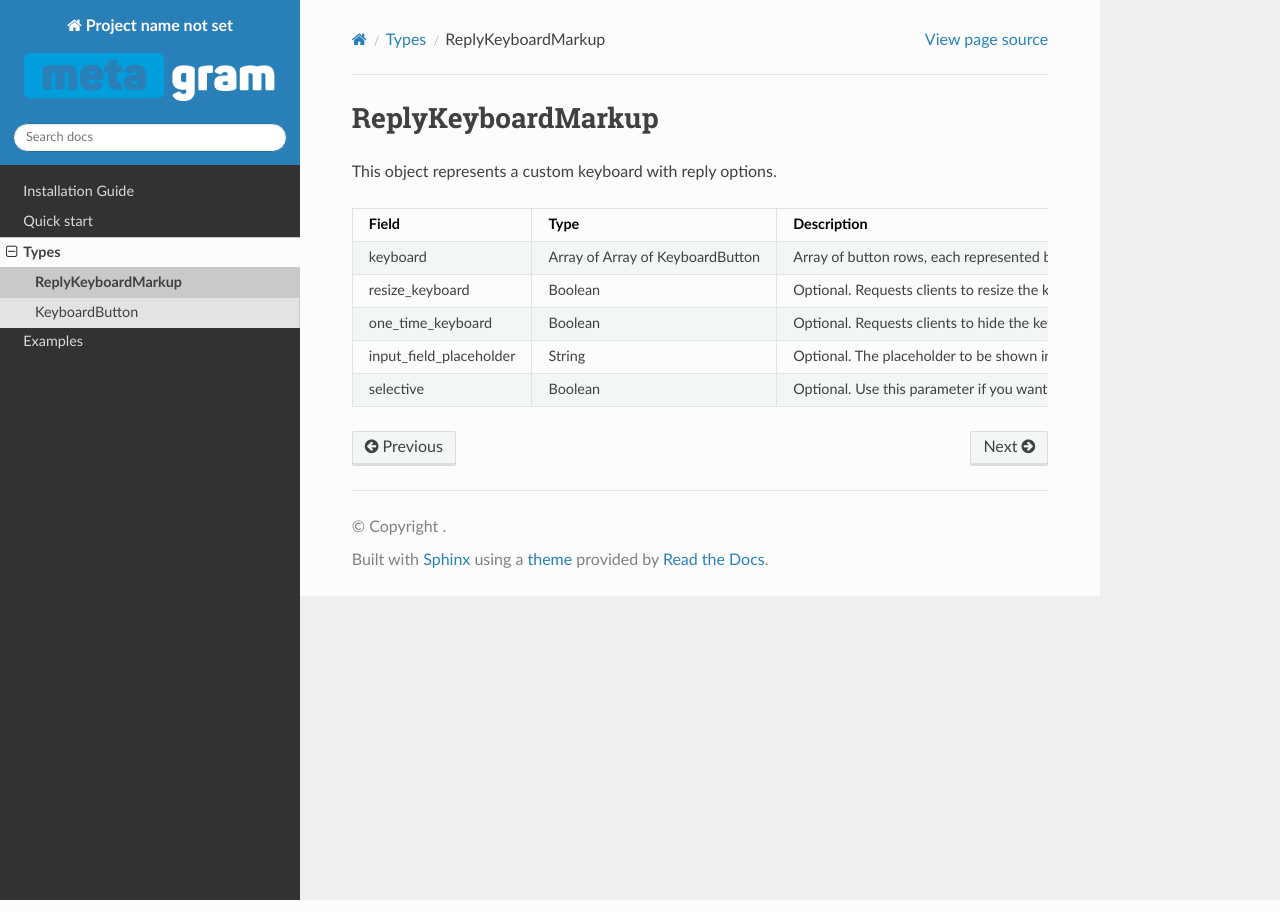
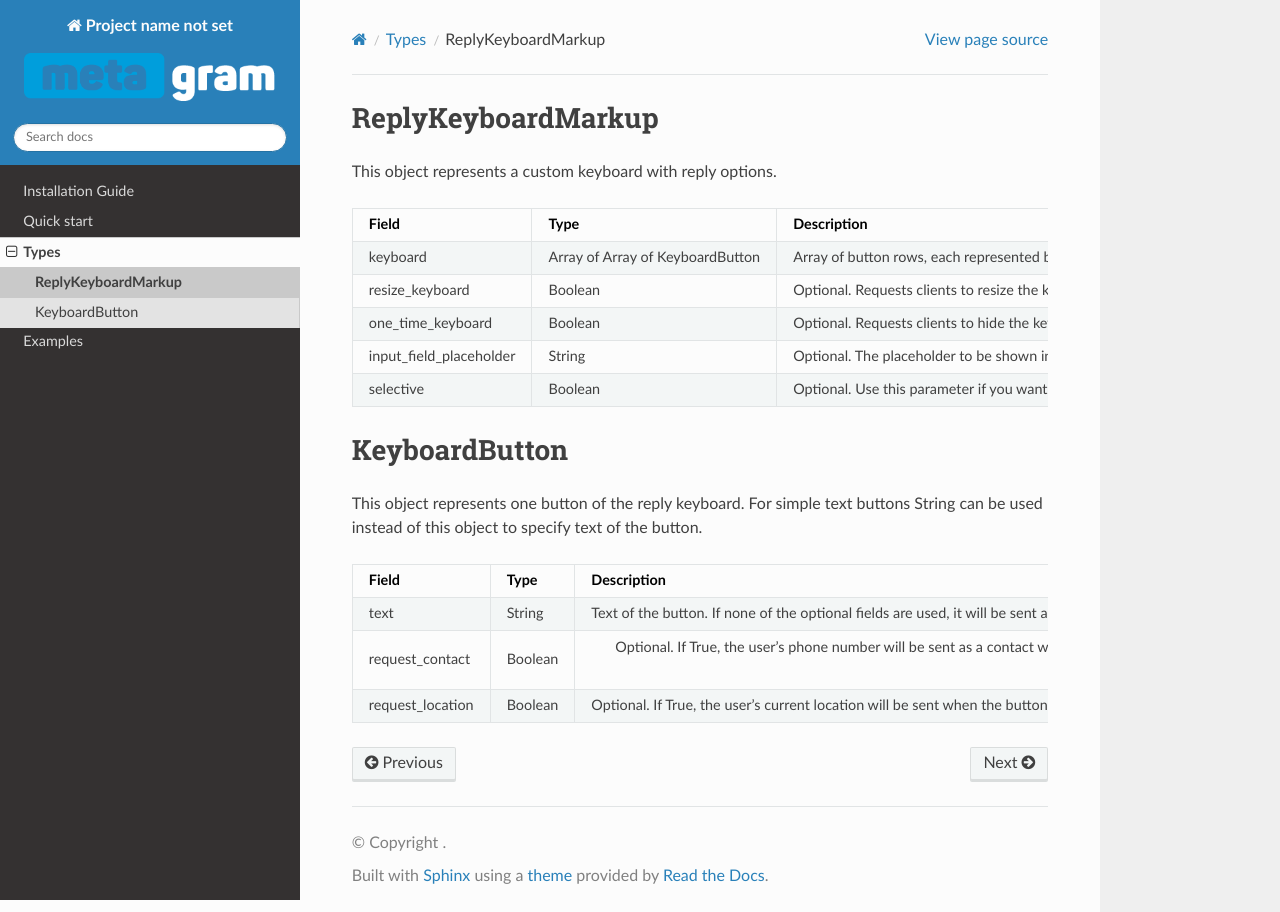
Before and after one commit to ALhorm/metagram, a Sphinx documentation site: the page built from docs/types/reply_keyboard_markup.rst, in a window 1280 px wide. Built offline with Sphinx 7.4.7 and the Read the Docs theme 2.0.0, drawn with Linux system fonts in a browser that asks for light colours.

Commit message:
02-10-22-12-24

```diff
--- a/docs/types/index.rst
+++ b/docs/types/index.rst
@@ -4,4 +4,3 @@
 .. toctree::
 
   reply_keyboard_markup
-  keyboard_button
--- a/docs/types/reply_keyboard_markup.rst
+++ b/docs/types/reply_keyboard_markup.rst
@@ -11,3 +11,16 @@
   "one_time_keyboard", "Boolean", "Optional. Requests clients to hide the keyboard as soon as it's been used. The keyboard will still be available, but clients will automatically display the usual letter-keyboard in the chat - the user can press a special button in the input field to see the custom keyboard again. Defaults to false."
   "input_field_placeholder", "String", "Optional. The placeholder to be shown in the input field when the keyboard is active; 1-64 characters"
   "selective", "Boolean", "Optional. Use this parameter if you want to show the keyboard to specific users only. Targets: 1) users that are @mentioned in the text of the Message object; 2) if the bot's message is a reply (has reply_to_message_id), sender of the original message."
+
+
+KeyboardButton
+==============
+
+This object represents one button of the reply keyboard. For simple text buttons String can be used instead of this object to specify text of the button.
+
+.. csv-table::
+  :header: "Field", "Type", "Description"
+
+  "text", "String", "Text of the button. If none of the optional fields are used, it will be sent as a message when the button is pressed"
+  "request_contact", "Boolean", "	Optional. If True, the user's phone number will be sent as a contact when the button is pressed. Available in private chats only."
+  "request_location", "Boolean", "Optional. If True, the user's current location will be sent when the button is pressed. Available in private chats only."
```
